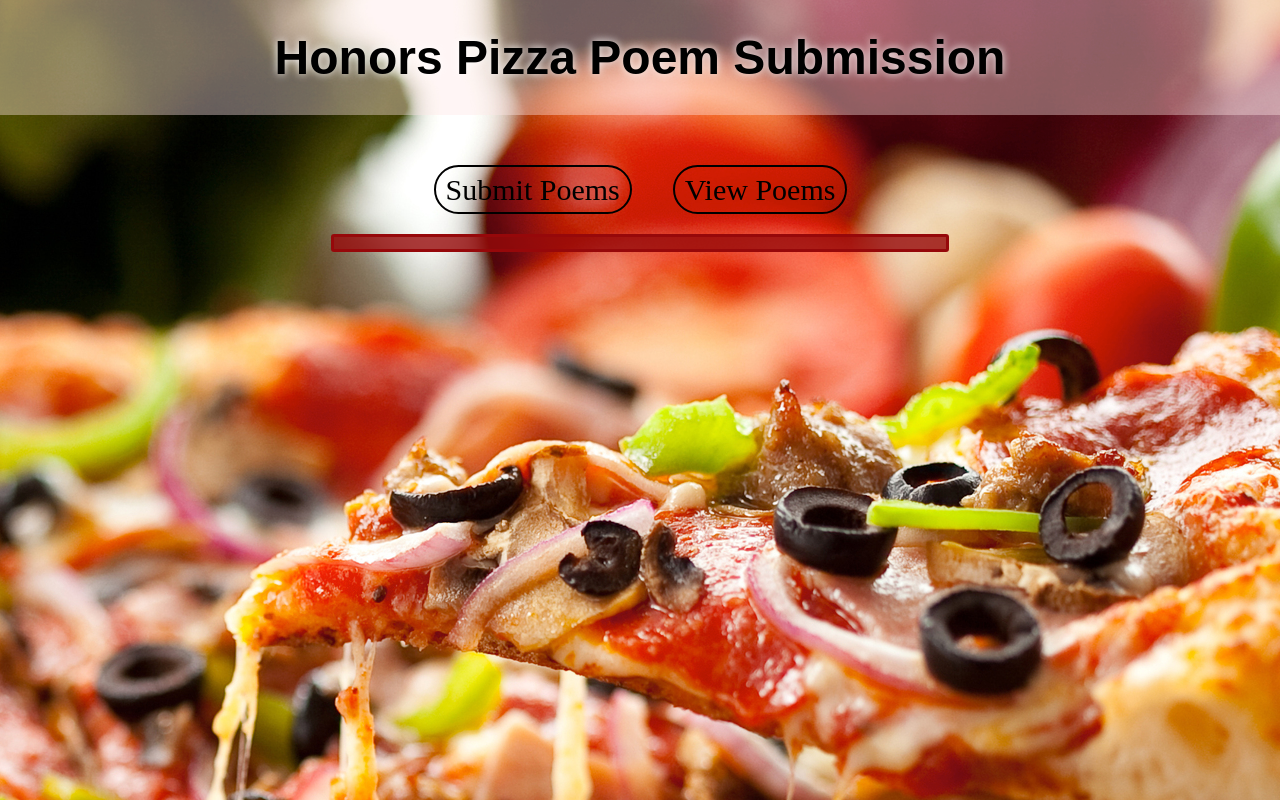
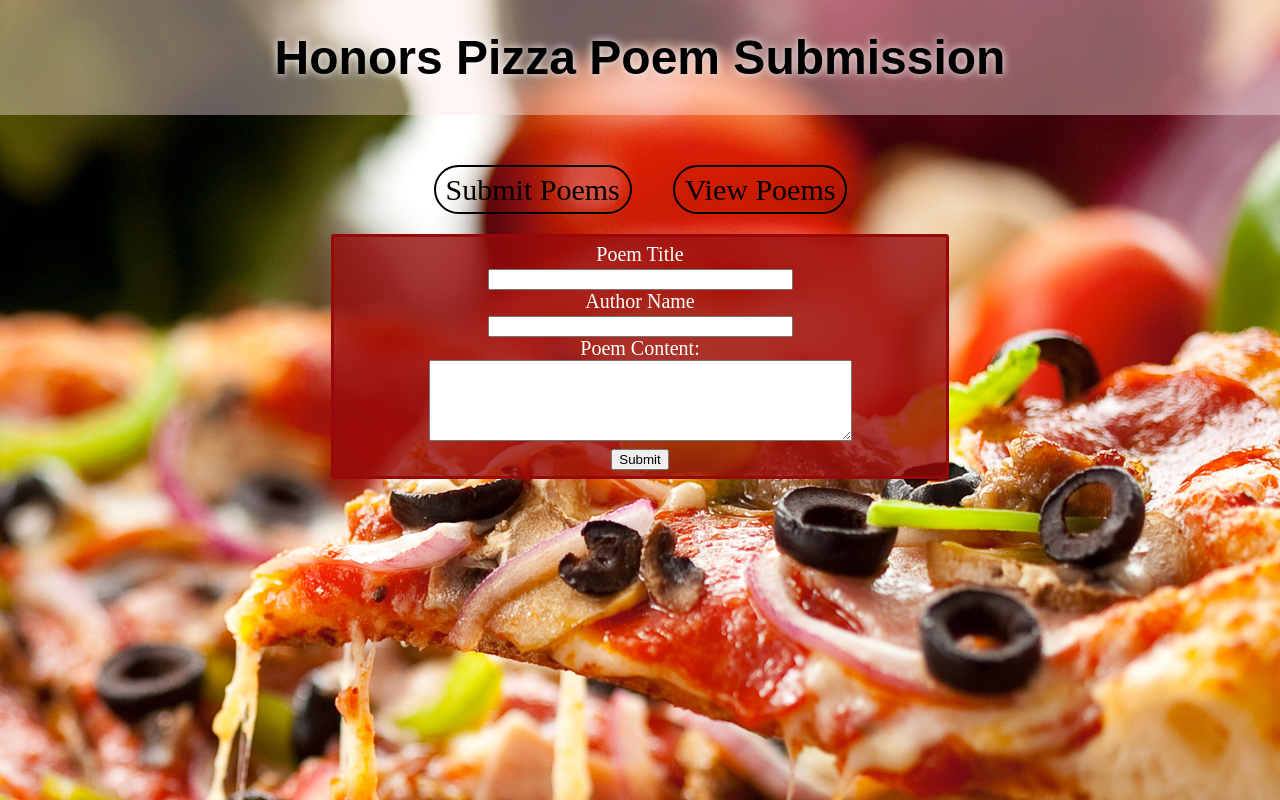
Before and after one commit to regdoug/PoemCollector, a PHP site: page /index.php?action=index in a window 1280 px wide. Run offline with PHP 8.4, Linux system fonts and the light colour scheme; some libraries are stand-ins or nearby versions.

Commit message:
Fixed the background CSS; Added database error handling; Defaulted to submit page for invalid actions

```diff
--- a/src/css/poems.css
+++ b/src/css/poems.css
@@ -55,7 +55,7 @@
 }
 
 /* Styling for the poems */
-.poem
+div.poem
 {
 	border-style: solid;
 	border-width: 3px;
@@ -63,29 +63,19 @@
 	padding: 0px;
 	margin-bottom: 40px;
 }
-.votes
-{
-	float: right;
-	position: relative;
-	top: -7em;
-	left: -100px;
-}
-.bignumber{
-	font-size: 4em;
-}
 
-h2
+h2.poem
 {
 	margin: 10px;
 }
 
-h3
+h3.poem
 {
 	margin: 0 0 20px 0;
     font-size: .8em;
 }
 
-pre
+pre.poem
 {
 	text-align: left;
     margin: 10px;
@@ -94,24 +84,21 @@
 }
 
 /* Styling for the link colors */
-.aside{ font-size: smaller }
 a:link
 {
-	color: #ddd;
+	color: #1FE5FF;
 }
 a:visited
 {
-	color: #ddd;
+	color: #1FE5FF;
 }
 a:hover
 {
-	color: #fff;
-	text-decoration: none;
+	color: #BFF8FF;
 }
 a:active
 {
-	color: #fff;
-	text-decoration: none;
+	color: #1FE5FF;
 }
 
 /* Styling for the navigation bar at the top */
@@ -169,6 +156,6 @@
 }
 
 /* Our clear line break to clean up those floats! */
-.clearfix {
+br.clear {
 	clear:both;
 }
--- a/src/index.php
+++ b/src/index.php
@@ -2,7 +2,7 @@
 	/**
 	* @author Ryan Rule-Hoffman
 	**/
-	$release = 3; // Build number
+	$release = 4; // Build number
 
 	require_once('recaptchalib.php');
 	$recatpchaPublicKey = "6LewcucSAAAAAJOxCV4h_KDIqc019Zb77C2BEVPp";
@@ -25,7 +25,18 @@
 	require_once('SiteConfigVars.php');
 	function getDatabase()
 	{
-		return new PDO('mysql:host='.getConfigValue('dbHost_w_hon').';dbname=w_hon;charset=utf8', 'w-hon', getConfigValue('dbPass_w_hon'));
+		$pdo = new PDO('mysql:host='.getConfigValue('dbHost_w_hon').';dbname=w_hon;charset=utf8', 'w-hon', getConfigValue('dbPass_w_hon'));
+		$pdo->setAttribute(PDO::ATTR_ERRMODE, PDO::ERRMODE_EXCEPTION);
+		return $pdo;
+	}
+
+	/**
+	* Print a database error message.
+	* @param e The exception.
+	**/
+	function printDatabaseError($e)
+	{
+		echo "Sorry, there was an error connecting to the database.<br /> Please try again later!<br />";
 	}
 ?>
 <!DOCTYPE HTML>
@@ -49,38 +60,11 @@
 
 				</ul>
 			</div>
-			<br class="clearfix" />
+			<br class="clear" />
 			<div class="editor">
 			<?php
 				// Check what our current action is a display the relevent page.
-				if ($action == "create")
-				{
-					// Display the poem creation form.
-					?>
-					<form method="post" action="?action=submit">
-
-						Poem Title<br />
-						<input type="text" name="title" size="35" /><br />
-
-						Author Name<br />
-						<input type="text" name="author" size="35" /><br />
-
-						Poem Content:
-						<br />
-
-						<textarea name="content" rows="5" cols="50"></textarea>
-						<br />
-
-						<?php
-					        echo recaptcha_get_html($recatpchaPublicKey);
-						?>
-
-						<input type="submit" />
-
-					</form>
-					<?php
-				}
-				else if ($action == "submit")
+				if ($action == "submit")
 				{
 					// Grab all of the submitted information.
 					$title = $_REQUEST['title'];
@@ -128,12 +112,16 @@
 					}
 					else
 					{
+						try {
 							// Submit a poem into the database.
 							$db = getDatabase();
 							$stmt = $db->prepare("INSERT INTO rit_poems(title,author,text) VALUES(:title,:author,:text)");
 							$stmt->execute(array(':title' => $title, ':author' => $author, ':text' => $content));
 
 							echo "Thank you; your poem has been submitted.<br />";
+						} catch (PDOException $e) {
+							printDatabaseError($e);
+						}
 					}
 					echo '
 						<a href="?">Back to form</a>
@@ -186,6 +174,7 @@
 					  		}
 					  		else
 					  		{
+					  			try {
 						  			// Grab the current amount of votes
 						  			$db = getDatabase();
 									$stmt = $db->prepare("SELECT * FROM rit_poems WHERE id=:id");
@@ -202,12 +191,16 @@
 
 						  			echo 'Thank you for voting.<br />';
 						  			$action = "view";
+					  			} catch (PDOException $e) {
+									printDatabaseError($e);
+								}
 					  		}
 						}
 					}
 				}
 				if ($action == "view")
 				{
+					try {
 						$db = getDatabase();
 						$stmt = $db->prepare("SELECT * FROM rit_poems");
 						$stmt->execute();
@@ -216,15 +209,45 @@
 						{
 							echo '
 								<div class="poem">
-								<h2>'.$row['title'].'</h2>
-								<h3>by '.$row['author'].'</h3>
+									<h2 class="poem">'.$row['title'].'</h2>
+									<h3 class="poem">by '.$row['author'].'</h3>
 									<hr />
-								<pre>'.$row['text'].'</pre>
+									<pre class="poem">'.nl2br($row['text']).'</pre>
 									<hr />
-								<span class="votes">'.$row['votes'].'<br /><a class="aside" href="?action=vote&id='.$row['id'].'">Vote for me!</a></span>
+									<span class="poem">Votes: '.$row['votes'].'<br /><a href="?action=vote&id='.$row['id'].'">Cast vote</a></span>
 								</div>
 							';
 						}
+					} catch (PDOException $e) {
+						printDatabaseError($e);
+					}
+				}
+				else
+				{
+					// Display the poem creation form.
+					?>
+					<form method="post" action="?action=submit">
+
+						Poem Title<br />
+						<input type="text" name="title" size="35" /><br />
+
+						Author Name<br />
+						<input type="text" name="author" size="35" /><br />
+
+						Poem Content:
+						<br />
+
+						<textarea name="content" rows="5" cols="50"></textarea>
+						<br />
+
+						<?php
+					        echo recaptcha_get_html($recatpchaPublicKey);
+						?>
+
+						<input type="submit" />
+
+					</form>
+					<?php
 				}
 			?>
 			</div>
```
Lines whose indentation alone changed are shown as unchanged.
